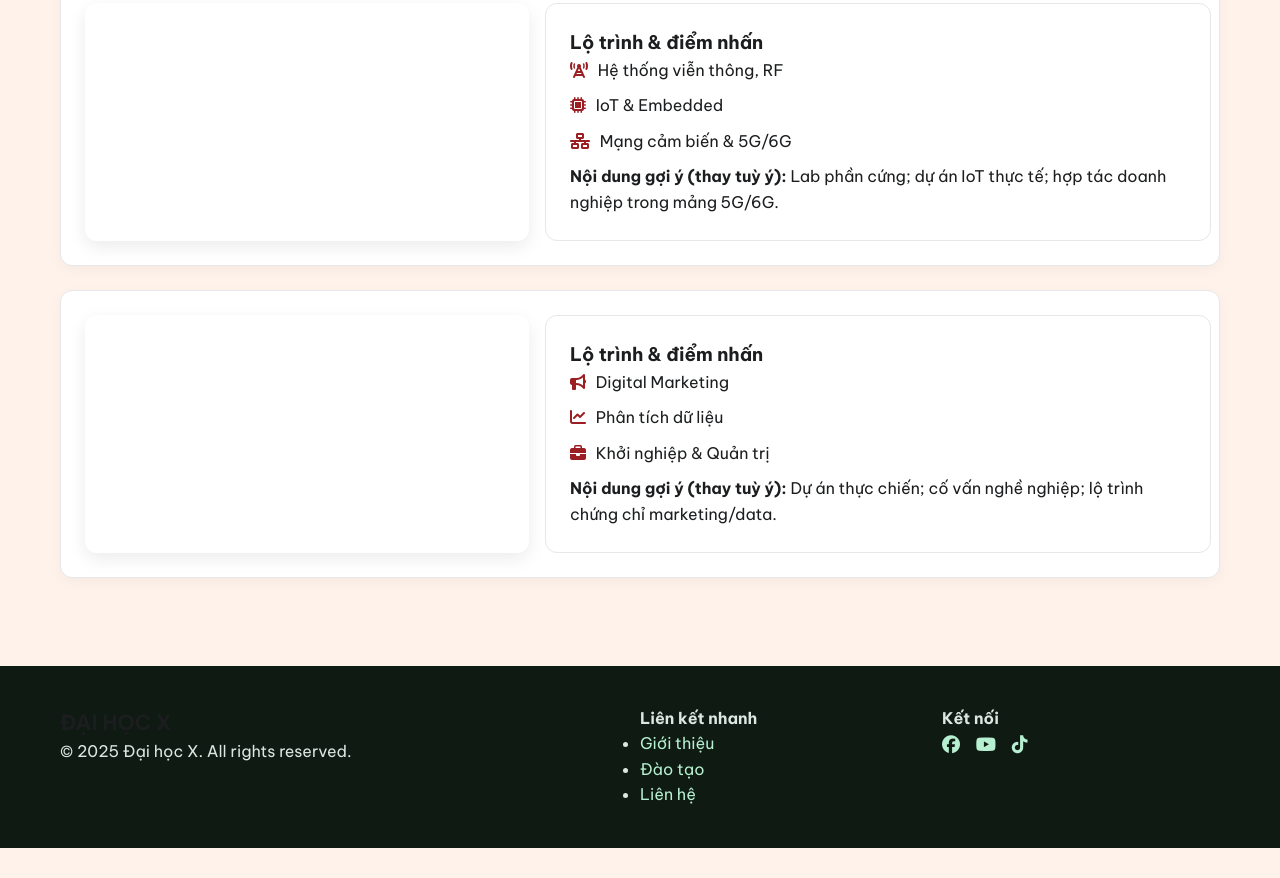
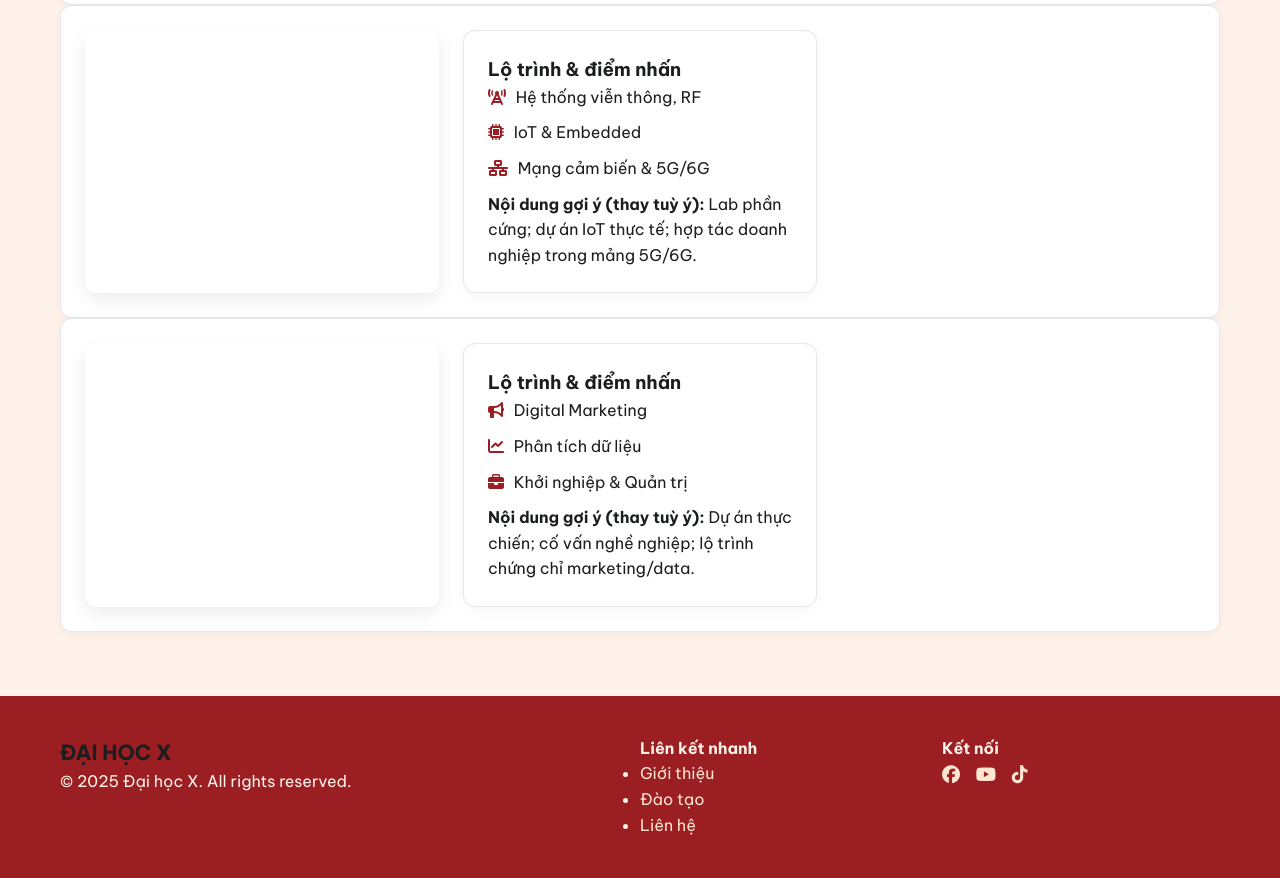
Before and after one commit to BaoDiep0501/Web, a plain HTML site: page academics.html in a window 1280 px wide. Shown: the part 670-1548 px from the top of the page. Before the commit the page ends 1518 px from the top, so only its background shows below. Drawn offline with nearby package versions, Linux system fonts and the light colour scheme.

Commit message:
Update style.css

```diff
--- a/style.css
+++ b/style.css
@@ -293,20 +293,13 @@ aside.well h3 {
 }
 
 /* ===== FOOTER ===== */
-.footer {
-  background: #0f1a13;
-  color: #dbe7e0;
-  padding: 40px 0;
-}
+.footer { background: var(--primary); color: #fff2ea; padding: 40px 0; }
 .footer__grid {
   display: grid;
   grid-template-columns: 2fr 1fr 1fr;
   gap: 24px;
 }
-.footer a {
-  color: #b6f0d0;
-  text-decoration: none;
-}
+.footer a { color: #ffe6d2; text-decoration: none; }
 .footer a:hover {
   text-decoration: underline;
 }
@@ -398,10 +391,3 @@ aside.well h3 {
 
 /* Hiệu ứng scroll mượt */
 html { scroll-behavior: smooth; }
-
-/* ===== Academics page (moved from inline) ===== */
-.program-section { margin-bottom: 24px; }
-.program-grid { grid-template-columns: 40% 60%; gap: 16px; }
-.program-figure { margin: 0; }
-.program-card { box-shadow: none; }
-.program-card h3 { margin-top: 0; }
```
